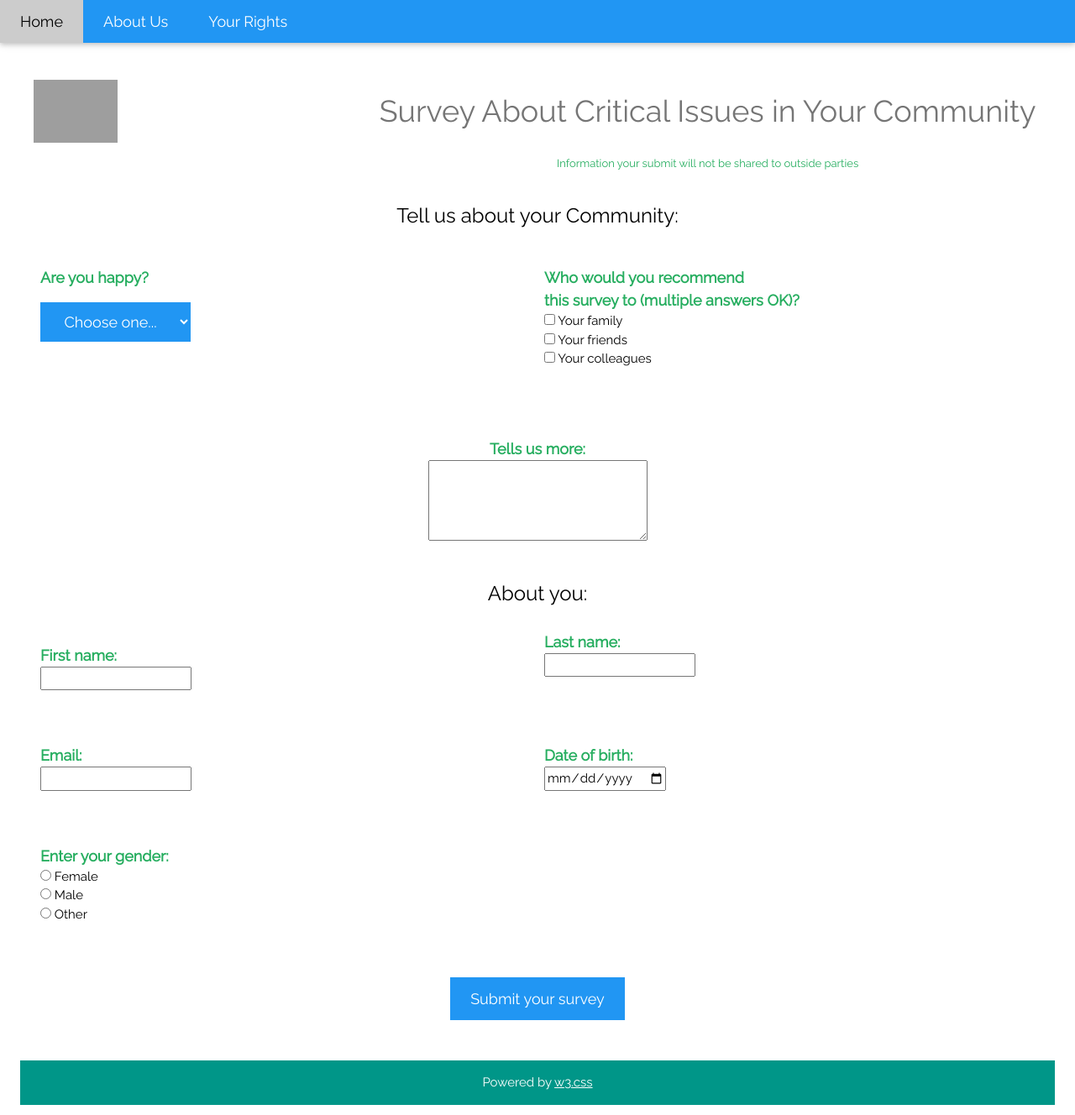
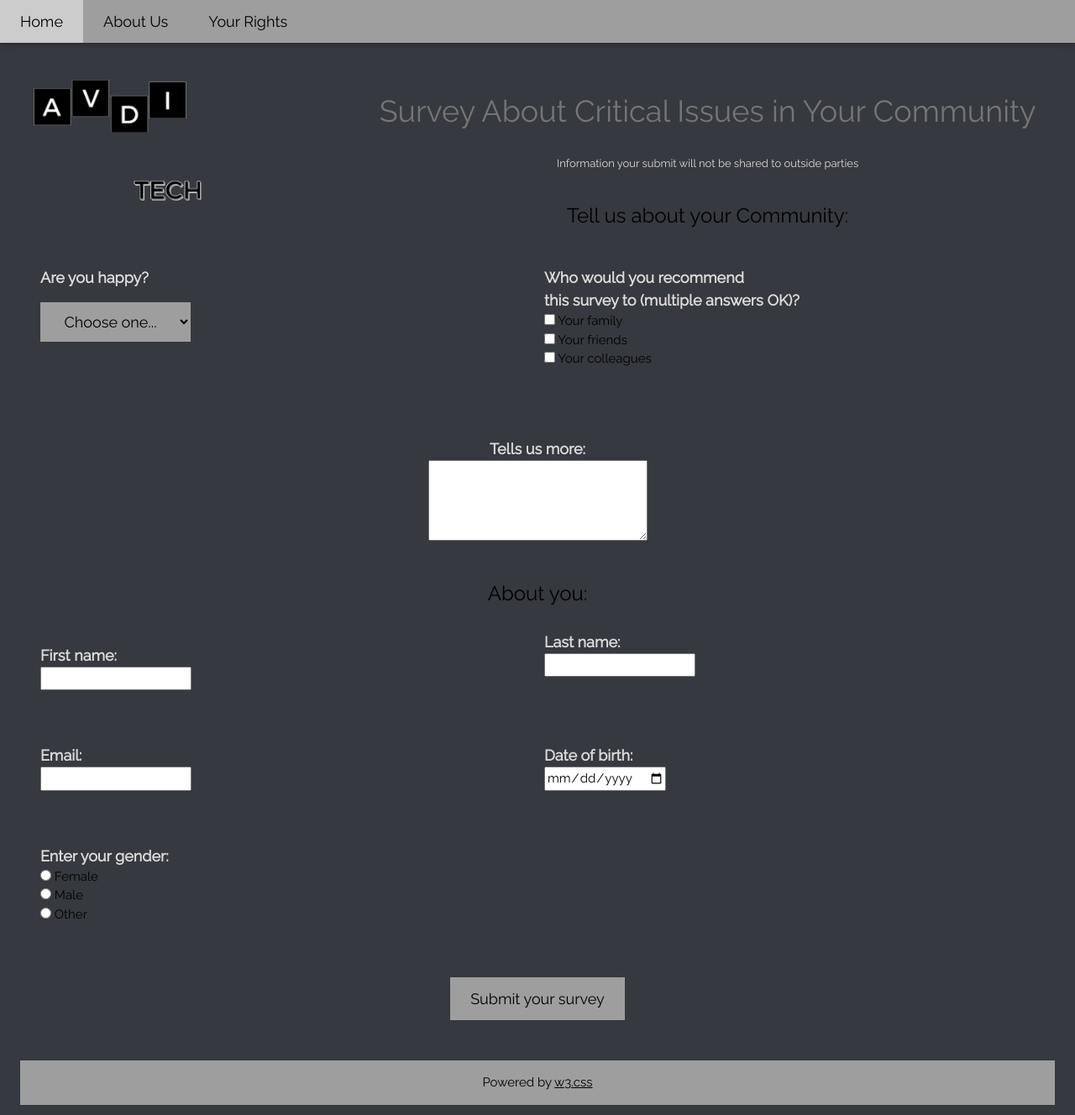
Before and after one commit to 15483114/Gest-oEmpresarial, a Flask app: page /home in a window 1280 px wide. Shown: the whole page at 84% size. Run offline with Flask 2, Linux system fonts and the light colour scheme; some libraries are stand-ins or nearby versions; grey boxes are pictures that could not be loaded.

Commit message:
Update survey.html

```diff
--- a/templates/survey.html
+++ b/templates/survey.html
@@ -16,16 +16,18 @@
   </style>
 
 </head>
-<body>
+<body bgcolor = "36393f">
 
 <!-- Navbar -->
 
-  <div class="w3-bar w3-blue w3-card w3-left-align w3-large">
 
-    <a class="w3-bar-item w3-button w3-hide-medium w3-hide-large w3-right w3-padding-large w3-hover-white w3-large w3-blue" href="javascript:void(0);" onclick="myFunction()" title="Toggle Navigation Menu"><i class="fa fa-bars"></i></a>
-    <a href="c{ url_for(survey_page) }}" class="w3-bar-item w3-button w3-padding-large w3-blue">Home</a>
-    <a href="#" class="w3-bar-item w3-button w3-padding-large w3-blue">About Us</a>
-    <a href="#" class="w3-bar-item w3-button w3-padding-large w3-blue">Your Rights</a>
+
+  <div class="w3-bar w3-gray w3-card w3-left-align w3-large">
+
+    <a class="w3-bar-item w3-button w3-hide-medium w3-hide-large w3-right w3-padding-large w3-hover-white w3-large w3-gray" href="javascript:void(0);" onclick="myFunction()" title="Toggle Navigation Menu"><i class="fa fa-bars"></i></a>
+    <a href="c{ url_for(survey_page) }}" class="w3-bar-item w3-button w3-padding-large w3-gray">Home</a>
+    <a href="#" class="w3-bar-item w3-button w3-padding-large w3-gray">About Us</a>
+    <a href="#" class="w3-bar-item w3-button w3-padding-large w3-gray">Your Rights</a>
 
   </div>
 
@@ -35,11 +37,11 @@
  <div class="w3-row-padding w3-padding-16 w3-center">
 
         <div class="w3-third w3-left-align w3-padding-16">
-            <img src="/static/images/globe.png" width='100px'/>
+            <img src="/static/images/avditech.png" width='200px'/>
         </div>
         <div class=w3-two-third w3-left-align w3-padding-16">
             <h1 class="w3-text-grey w3-padding-16">Survey About Critical Issues in Your Community
-          <BR><font style="color:#27AE60; font-size: small;">Information your submit will not be shared to outside parties</font></h1>
+          <BR><font style="color:#dcdad9; font-size: small;">Information your submit will not be shared to outside parties</font></h1>
         </div>
 
 
@@ -51,9 +53,9 @@
 
       <div class="w3-row-padding w3-padding-16 w3-center">
         <div class="w3-half w3-left-align w3-padding-16">
-          <label for="are_you_happy"><b><font style="color:#27AE60; font-size: large;">Are you happy?</font></b></label><br>
+          <label for="are_you_happy"><b><font style="color:#dcdad9; font-size: large;">Are you happy?</font></b></label><br>
 
-          <SELECT class="w3-button w3-blue w3-padding-large w3-large w3-margin-top" name="are_you_happy">
+          <SELECT class="w3-button w3-gray w3-padding-large w3-large w3-margin-top" name="are_you_happy">
             <option value="{{are_you_happy}}" selected>{{are_you_happy}}</option> ">
             <option value="very_happy">Very</option>
             <option value="Somewhat_happy">Somewhat</option>
@@ -64,7 +66,7 @@
         </div>
 
         <div class="w3-half w3-left-align w3-padding-16">
-          <label for="recommend_this_to"><b><font style="color:#27AE60; font-size: large;">Who would you recommend <br>this survey to (multiple answers OK)?</font></b><BR>
+          <label for="recommend_this_to"><b><font style="color:#dcdad9; font-size: large;">Who would you recommend <br>this survey to (multiple answers OK)?</font></b><BR>
 
           <input type="checkbox" name='recommend_this_to' value='Family' {{Family_checked}}>
           <label for="Family"> Your family</label><br>
@@ -79,7 +81,7 @@
 
       <div class="w3-row-padding w3-padding-16 w3-center">
         <div class="w3-padding-large">
-          <label for="text"><b><font style="color:#27AE60; font-size: large;">Tells us more:</font></b></label><BR>
+          <label for="text"><b><font style="color:#dcdad9; font-size: large;">Tells us more:</font></b></label><BR>
           <textarea name="tell_us_more" rows="4" cols="30">{{tell_us_more}}
           </textarea>
         </div>
@@ -90,12 +92,12 @@
 
       <div class="w3-row-padding w3-padding-16 w3-center">
         <div class="w3-half w3-left-align w3-padding-16">
-          <label for="first_name"><b><font style="color:#27AE60; font-size: large;">First name:</font></b><label><br>
+          <label for="first_name"><b><font style="color:#dcdad9; font-size: large;">First name:</font></b><label><br>
           <input type="text" name="first_name" value="{{first_name}}" required>
         </div>
 
         <div class="w3-half w3-left-align">
-          <label for="last_name"><b><font style="color:#27AE60; font-size: large;">Last name:</font></b></label><br>
+          <label for="last_name"><b><font style="color:#dcdad9; font-size: large;">Last name:</font></b></label><br>
           <input type="text" name="last_name" value="{{last_name}}" required>
         </div>
       </div>
@@ -103,19 +105,19 @@
 
       <div class="w3-row-padding w3-padding-16 w3-center">
         <div class="w3-half w3-left-align w3-padding-16">
-        <label for="email"><b><font style="color:#27AE60; font-size: large;">Email:</font></b></label><br>
+        <label for="email"><b><font style="color:#dcdad9; font-size: large;">Email:</font></b></label><br>
         <input type="email" name="email" value="{{email}}">
       </div>
 
       <div class="w3-half w3-left-align w3-padding-16">
-        <label for="date_of_birth"><b><font style="color:#27AE60; font-size: large;">Date of birth:</font></b></label><br>
+        <label for="date_of_birth"><b><font style="color:#dcdad9; font-size: large;">Date of birth:</font></b></label><br>
         <input type="date" name="date_of_birth">
        </div>
       </div>
 
       <div class="w3-row-padding w3-padding-16 w3-center">
         <div class="w3-half w3-left-align w3-padding-16">
-          <label for="gender"><b><font style="color:#27AE60; font-size: large;">Enter your gender:</font></b></label><br>
+          <label for="gender"><b><font style="color:#dcdad9; font-size: large;">Enter your gender:</font></b></label><br>
           <input type="radio" name="gender" value="female"> Female</input><br>
           <input type="radio" name="gender" value="male"> Male</input><br>
           <input type="radio" name="gender" value="other"> Other</input>
@@ -126,7 +128,7 @@
       <div class="w3-row-padding w3-padding-16 w3-center">
         <input type="submit" id="submitButton" value="Submit your survey" name="submit"
 
-        class="w3-button w3-blue w3-padding-large w3-large w3-margin-top">
+        class="w3-button w3-gray w3-padding-large w3-large w3-margin-top">
       </div>
 
 
@@ -135,7 +137,7 @@
 </div>
 
 
-<footer class="w3-container w3-teal w3-center w3-margin-top">
+<footer class="w3-container w3-gray w3-center w3-margin-top">
 
   <p>Powered by <a href="https://www.w3schools.com/w3css/default.asp" target="_blank">w3.css</a></p>
 </footer>
```
